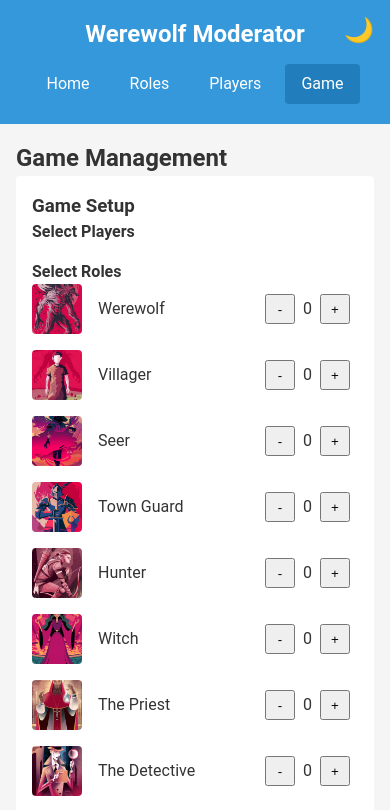
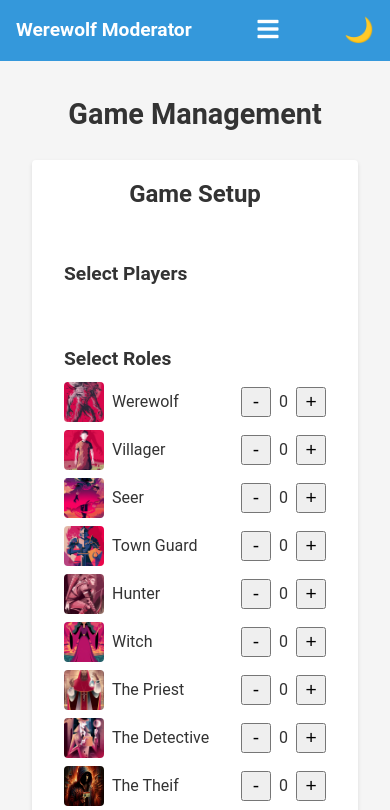
Before and after one commit to Salahalioui/LoupGarou_Game, a Vue app: page /game in a window 390 px wide. Shown: the top 810 px of the page. Built offline with nearby package versions, Linux system fonts and the light colour scheme.

Commit message:
Enhanced UI (Mobile View)

```diff
--- a/src/App.vue
+++ b/src/App.vue
@@ -2,11 +2,22 @@
   <div id="app" :class="{ 'dark-mode': isDarkMode }">
     <header class="app-header">
       <h1 class="app-title">Werewolf Moderator</h1>
-      <nav class="app-nav">
-        <router-link to="/" class="nav-link">Home</router-link>
-        <router-link to="/roles" class="nav-link">Roles</router-link>
-        <router-link to="/players" class="nav-link">Players</router-link>
-        <router-link to="/game" class="nav-link">Game</router-link>
+      <button @click="toggleMenu" class="menu-toggle">
+        <i class="fas fa-bars"></i>
+      </button>
+      <nav class="app-nav" :class="{ 'nav-open': isMenuOpen }">
+        <router-link to="/" class="nav-link" @click="closeMenu"
+          >Home</router-link
+        >
+        <router-link to="/roles" class="nav-link" @click="closeMenu"
+          >Roles</router-link
+        >
+        <router-link to="/players" class="nav-link" @click="closeMenu"
+          >Players</router-link
+        >
+        <router-link to="/game" class="nav-link" @click="closeMenu"
+          >Game</router-link
+        >
       </nav>
       <button @click="toggleDarkMode" class="dark-mode-toggle">
         {{ isDarkMode ? "☀️" : "🌙" }}
@@ -27,12 +38,19 @@ export default {
   data() {
     return {
       isDarkMode: false,
+      isMenuOpen: false,
     };
   },
   methods: {
     toggleDarkMode() {
       this.isDarkMode = !this.isDarkMode;
       localStorage.setItem("darkMode", this.isDarkMode);
+    },
+    toggleMenu() {
+      this.isMenuOpen = !this.isMenuOpen;
+    },
+    closeMenu() {
+      this.isMenuOpen = false;
     },
   },
   mounted() {
@@ -72,25 +90,46 @@ body {
   position: sticky;
   top: 0;
   z-index: 1000;
+  display: flex;
+  justify-content: space-between;
+  align-items: center;
 }
 
 .app-title {
+  font-size: 1.2rem;
+  margin: 0;
+}
+
+.menu-toggle {
+  background: none;
+  border: none;
+  color: white;
   font-size: 1.5rem;
-  margin-bottom: 0.5rem;
+  cursor: pointer;
 }
 
 .app-nav {
+  position: fixed;
+  top: 60px;
+  left: -100%;
+  width: 100%;
+  height: calc(100vh - 60px);
+  background-color: $primary-color;
+  transition: left 0.3s ease;
   display: flex;
-  justify-content: center;
-  flex-wrap: wrap;
-  margin-top: 0.5rem;
+  flex-direction: column;
+  padding: 1rem;
+
+  &.nav-open {
+    left: 0;
+  }
 }
 
 .nav-link {
   color: white;
   text-decoration: none;
   padding: 0.5rem 1rem;
-  margin: 0.25rem;
+  margin: 0.25rem 0;
   border-radius: $border-radius;
   transition: background-color 0.3s ease;
 
@@ -103,7 +142,7 @@ body {
 .app-main {
   flex-grow: 1;
   padding: 1rem;
-  max-width: 800px;
+  max-width: 100%;
   margin: 0 auto;
   width: 100%;
 }
@@ -122,9 +161,6 @@ body {
   color: white;
   font-size: 1.5rem;
   cursor: pointer;
-  position: absolute;
-  top: 1rem;
-  right: 1rem;
 }
 
 // Dark mode styles
@@ -151,15 +187,28 @@ body {
 // Responsive styles
 @media (min-width: $breakpoint-tablet) {
   .app-title {
-    font-size: 2rem;
+    font-size: 1.5rem;
+  }
+
+  .menu-toggle {
+    display: none;
   }
 
   .app-nav {
-    margin-top: 1rem;
+    position: static;
+    height: auto;
+    flex-direction: row;
+    padding: 0;
+    background-color: transparent;
   }
 
   .nav-link {
-    font-size: 1.1rem;
+    margin: 0 0.5rem;
+  }
+
+  .app-main {
+    max-width: 800px;
+    padding: 2rem;
   }
 }
 
--- a/src/components/GameSetupComponent.vue
+++ b/src/components/GameSetupComponent.vue
@@ -1,9 +1,10 @@
 <template>
   <div class="game-setup">
-    <h3>Game Setup</h3>
-    <div class="player-selection">
-      <h4>Select Players</h4>
-      <div v-for="player in players" :key="player.id" class="player-checkbox">
+    <h3 class="setup-title">Game Setup</h3>
+    <div class="setup-section">
+      <h4 class="section-subtitle">Select Players</h4>
+      <div class="player-grid">
+        <div v-for="player in players" :key="player.id" class="player-item">
           <input
             type="checkbox"
             :id="'player-' + player.id"
@@ -13,11 +14,14 @@
           <label :for="'player-' + player.id">{{ player.name }}</label>
         </div>
       </div>
-    <div class="role-selection">
-      <h4>Select Roles</h4>
-      <div v-for="role in allRoles" :key="role.id" class="role-counter">
+    </div>
+    <div class="setup-section">
+      <h4 class="section-subtitle">Select Roles</h4>
+      <div class="role-grid">
+        <div v-for="role in allRoles" :key="role.id" class="role-item">
           <img :src="role.image" :alt="role.name" class="role-image" />
-        <label>{{ role.name }}</label>
+          <span class="role-name">{{ role.name }}</span>
+          <div class="role-counter">
             <button
               @click="decrementRole(role.id)"
               :disabled="roleCount[role.id] === 0"
@@ -26,6 +30,8 @@
             </button>
             <span>{{ roleCount[role.id] || 0 }}</span>
             <button @click="incrementRole(role.id)">+</button>
+          </div>
+        </div>
       </div>
     </div>
     <button @click="startGame" :disabled="!isGameReady" class="start-game-btn">
@@ -91,69 +97,97 @@ export default {
 @import "@/assets/styles/variables.scss";
 
 .game-setup {
-  background-color: white;
+  display: flex;
+  flex-direction: column;
+  gap: 1rem;
+}
+
+.setup-title {
+  font-size: 1.5rem;
+  margin-bottom: 1rem;
+  text-align: center;
+}
+
+.setup-section {
+  background-color: lighten($background-color, 5%);
   border-radius: $border-radius;
   padding: 1rem;
-  margin-bottom: 1rem;
 }
 
-.player-selection,
-.role-selection {
-  margin-bottom: 1rem;
+.section-subtitle {
+  font-size: 1.2rem;
+  margin-bottom: 0.5rem;
 }
 
-.player-checkbox,
-.role-counter {
-  margin-bottom: 0.5rem;
+.player-grid,
+.role-grid {
+  display: grid;
+  grid-template-columns: repeat(auto-fill, minmax(150px, 1fr));
+  gap: 0.5rem;
+}
+
+.player-item,
+.role-item {
+  display: flex;
+  align-items: center;
+  gap: 0.5rem;
+}
+
+.role-image {
+  width: 40px;
+  height: 40px;
+  object-fit: cover;
+  border-radius: $border-radius;
+}
+
+.role-name {
+  flex: 1;
 }
 
 .role-counter {
   display: flex;
   align-items: center;
-
-  label {
-    flex: 1;
-  }
+  gap: 0.5rem;
 
   button {
     width: 30px;
     height: 30px;
-    margin: 0 0.5rem;
+    font-size: 1.2rem;
+    padding: 0;
+    display: flex;
+    justify-content: center;
+    align-items: center;
   }
 }
 
 .start-game-btn {
   width: 100%;
-  padding: 0.75rem;
-  font-size: 1.1em;
+  padding: 1rem;
+  font-size: 1.2rem;
   background-color: $secondary-color;
+  color: white;
+  border: none;
+  border-radius: $border-radius;
+  cursor: pointer;
 
   &:disabled {
-    background-color: #ccc;
+    background-color: lighten($secondary-color, 20%);
     cursor: not-allowed;
   }
 }
-.role-counter {
-  display: flex;
-  align-items: center;
-  margin-bottom: 1rem;
 
-  .role-image {
-    width: 50px;
-    height: 50px;
-    object-fit: cover;
-    border-radius: $border-radius;
-    margin-right: 1rem;
+// Dark mode styles
+:global(.dark-mode) {
+  .setup-section {
+    background-color: lighten($text-color, 15%);
   }
 
-  label {
-    flex: 1;
+  .start-game-btn {
+    background-color: $primary-color;
+
+    &:disabled {
+      background-color: darken($primary-color, 20%);
     }
-
-  button {
-    width: 30px;
-    height: 30px;
-    margin: 0 0.5rem;
   }
 }
 </style>
--- a/src/components/PlayerRoleRevealComponent.vue
+++ b/src/components/PlayerRoleRevealComponent.vue
@@ -21,13 +21,16 @@
     </div>
     <div class="navigation-buttons">
       <button @click="previousPlayer" :disabled="currentPlayerIndex === 0">
-        Previous Player
+        &larr; Previous
       </button>
+      <div class="player-counter">
+        {{ currentPlayerIndex + 1 }} / {{ playersWithRoles.length }}
+      </div>
       <button
         @click="nextPlayer"
         :disabled="currentPlayerIndex === playersWithRoles.length - 1"
       >
-        Next Player
+        Next &rarr;
       </button>
     </div>
     <button @click="finishReveal" class="finish-button">Finish Reveal</button>
@@ -192,13 +195,43 @@ export default {
   margin-top: 1rem;
   padding: 0.5rem 1rem;
   font-size: 1rem;
+  background-color: $primary-color;
+  color: white;
+  border: none;
+  border-radius: $border-radius;
+  cursor: pointer;
+  transition: background-color 0.3s ease;
+
+  &:hover {
+    background-color: darken($primary-color, 10%);
+  }
+
+  &:disabled {
+    background-color: lighten($primary-color, 30%);
+    cursor: not-allowed;
+  }
+}
+
+.finish-button {
+  margin-top: 2rem;
+  background-color: $secondary-color;
+
+  &:hover {
+    background-color: darken($secondary-color, 10%);
+  }
 }
 
 .navigation-buttons {
   display: flex;
   justify-content: space-between;
+  align-items: center;
   width: 100%;
   max-width: 500px;
+}
+
+.player-counter {
+  font-size: 1rem;
+  font-weight: bold;
 }
 
 @media (max-width: $breakpoint-tablet) {
--- a/src/views/GameManagement.vue
+++ b/src/views/GameManagement.vue
@@ -1,7 +1,11 @@
 <template>
   <div class="game-management">
-    <h2>Game Management</h2>
-    <GameSetupComponent v-if="gameState === 'setup'" @game-start="startGame" />
+    <h2 class="section-title">Game Management</h2>
+    <div class="game-container">
+      <GameSetupComponent
+        v-if="gameState === 'setup'"
+        @game-start="startGame"
+      />
       <PlayerRoleRevealComponent
         v-if="gameState === 'reveal'"
         :gameSetup="gameSetup"
@@ -12,6 +16,7 @@
         :gameSetup="gameSetup"
         @game-end="endGame"
       />
+    </div>
   </div>
 </template>
 
@@ -55,16 +60,40 @@ export default {
 @import "@/assets/styles/variables.scss";
 
 .game-management {
+  max-width: 100%;
+  margin: 0 auto;
+  padding: 1rem;
+}
+
+.section-title {
+  font-size: 1.8rem;
+  margin-bottom: 1.5rem;
+  text-align: center;
+}
+
+.game-container {
+  background-color: white;
+  border-radius: $border-radius;
+  padding: 1rem;
+  box-shadow: $box-shadow;
+}
+
+// Dark mode styles
+:global(.dark-mode) {
+  .game-management {
+    background-color: lighten($text-color, 5%);
+    color: white;
+  }
+
+  .game-container {
+    background-color: lighten($text-color, 10%);
+  }
+}
+
+// Responsive styles
+@media (min-width: $breakpoint-tablet) {
+  .game-management {
     max-width: 800px;
-  margin: 0 auto;
+  }
 }
 </style>
-
-<style lang="scss" scoped>
-@import "@/assets/styles/variables.scss";
-
-.game-management {
-  max-width: 600px;
-  margin: 0 auto;
-}
-</style>
--- a/src/views/HomeView.vue
+++ b/src/views/HomeView.vue
@@ -46,19 +46,19 @@ export default {
 
 .hero-section {
   margin-bottom: 2rem;
-  padding: 2rem;
+  padding: 2rem 1rem;
   background-color: $primary-color;
   color: white;
   border-radius: $border-radius;
 }
 
 .hero-title {
-  font-size: 2rem;
+  font-size: 1.8rem;
   margin-bottom: 1rem;
 }
 
 .hero-subtitle {
-  font-size: 1.2rem;
+  font-size: 1.1rem;
   opacity: 0.8;
 }
 
@@ -67,10 +67,6 @@ export default {
   grid-template-columns: 1fr;
   gap: 1rem;
   margin-bottom: 2rem;
-
-  @media (min-width: $breakpoint-tablet) {
-    grid-template-columns: repeat(3, 1fr);
-  }
 }
 
 .feature-card {
@@ -98,6 +94,8 @@ export default {
 .btn-primary {
   font-size: 1.2rem;
   padding: 0.75rem 1.5rem;
+  width: 100%;
+  max-width: 300px;
 }
 
 // Dark mode styles
@@ -115,4 +113,23 @@ export default {
     color: $secondary-color;
   }
 }
+
+// Responsive styles
+@media (min-width: $breakpoint-tablet) {
+  .hero-title {
+    font-size: 2.5rem;
+  }
+
+  .hero-subtitle {
+    font-size: 1.3rem;
+  }
+
+  .features-section {
+    grid-template-columns: repeat(3, 1fr);
+  }
+
+  .btn-primary {
+    width: auto;
+  }
+}
 </style>
```
Also changed, not shown: src/components/PlayerDetailComponent.vue (+82 -14 lines), src/components/PlayerFormComponent.vue (+56 -7 lines), src/components/PlayerListComponent.vue (+30 -13 lines), src/components/RoleDetailComponent.vue (+60 -6 lines), src/components/RoleListComponent.vue (+21 -12 lines), src/views/PlayerLibrary.vue (+29 -11 lines), src/views/RoleLibrary.vue (+66 -10 lines). Lines whose indentation alone changed are shown as unchanged.
